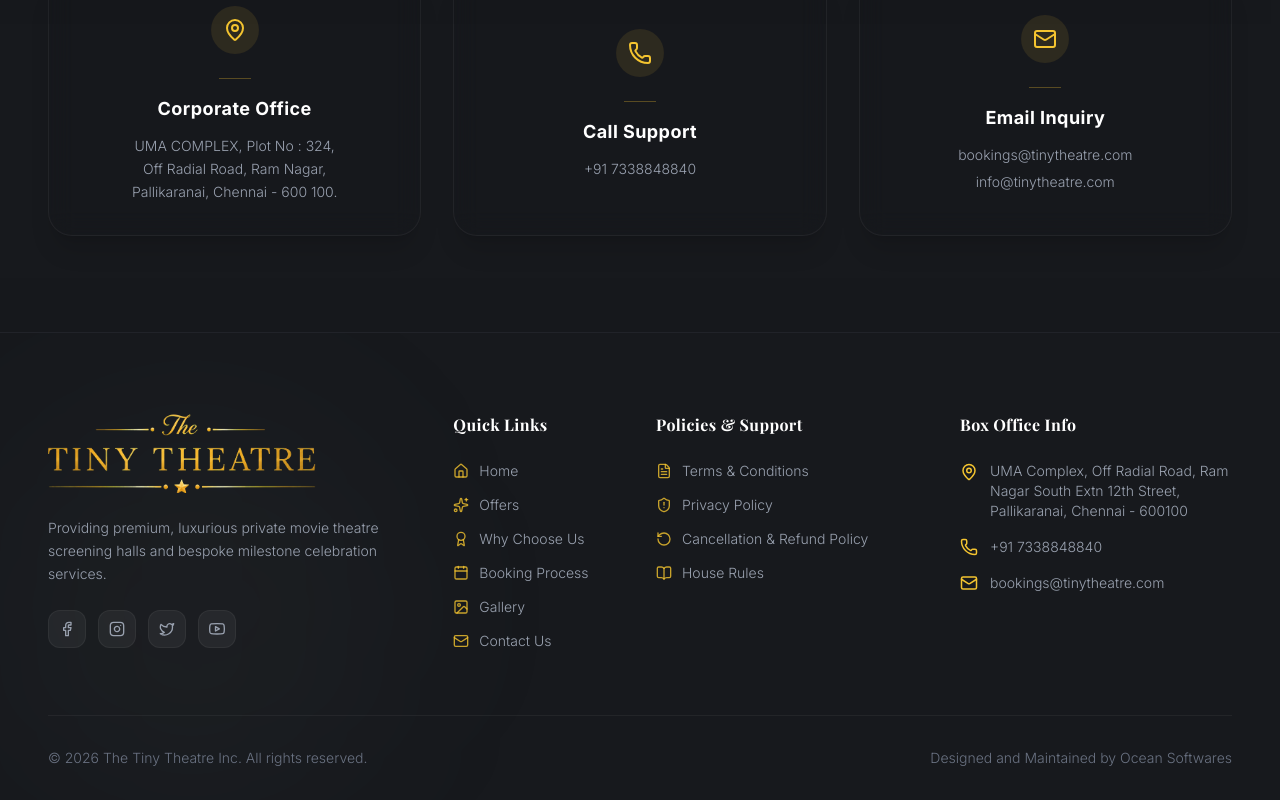
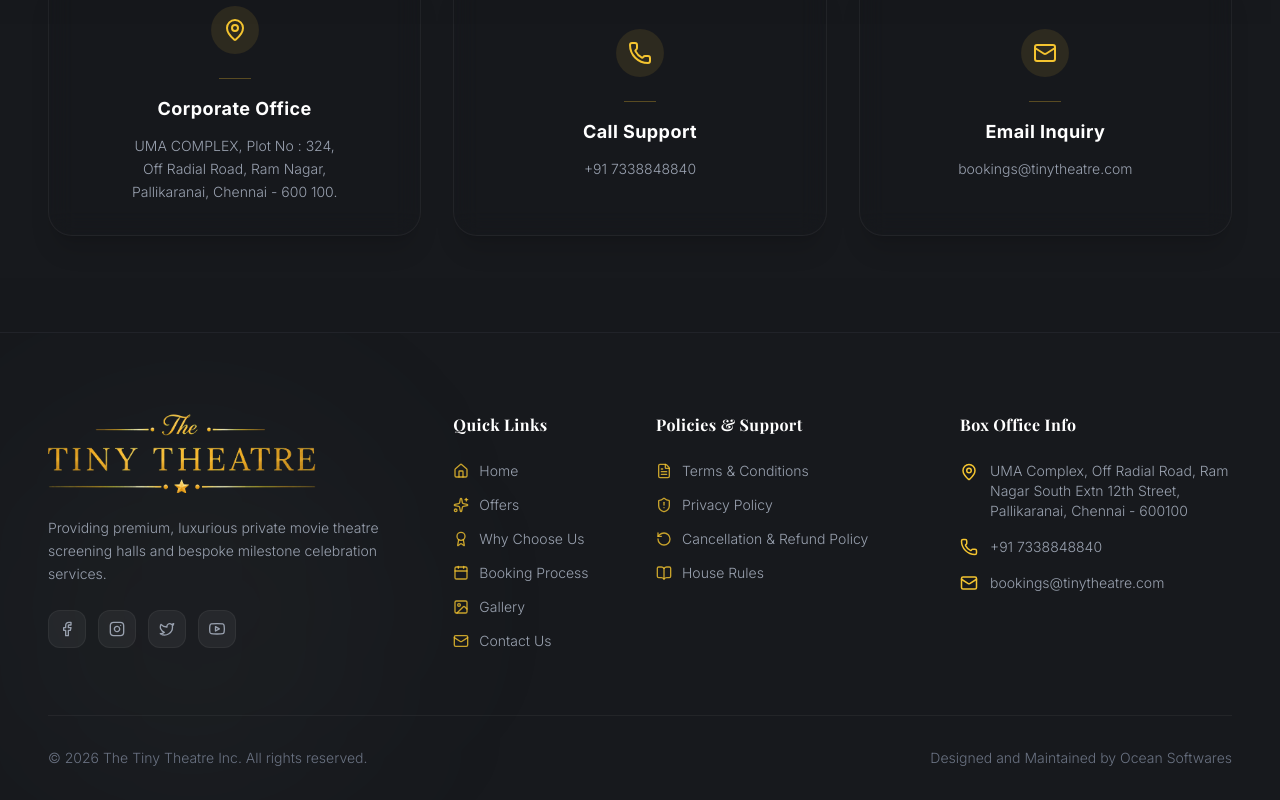
Before and after one commit to karthikocean/the-tiny-theatre-website, a React (Vite) app: page /contact in a window 1280 px wide. Shown: the part 1247-2047 px from the top of the page. Built offline with nearby package versions, Linux system fonts and the light colour scheme; a web font is replaced by a local one.

Commit message:
contact validation

```diff
--- a/src/components/ContactUs.jsx
+++ b/src/components/ContactUs.jsx
@@ -30,7 +30,7 @@ export default function ContactUs({ selectedEventName, clearSelectedEvent }) {
 
     if (!formData.phone.trim()) {
       tempErrors.phone = 'Phone number is required.';
-    } else if (!/^[0-9]{10}$/.test(formData.phone)) {
+    } else if (!/^[6-9]\d{9}$/.test(formData.phone)) {
       tempErrors.phone = 'Please enter a valid 10-digit phone number.';
     }
 
@@ -268,9 +268,7 @@ export default function ContactUs({ selectedEventName, clearSelectedEvent }) {
                 <a href="mailto:bookings@tinytheatre.com" className="hover:text-theatre-gold transition-colors duration-300 block">
                   bookings@tinytheatre.com
                 </a>
-                <a href="mailto:info@tinytheatre.com" className="hover:text-theatre-gold transition-colors duration-300 block">
-                  info@tinytheatre.com
-                </a>
+
               </p>
             </div>
 
```
Also changed, not shown: src/components/BookNow.jsx (+4 -6 lines).
